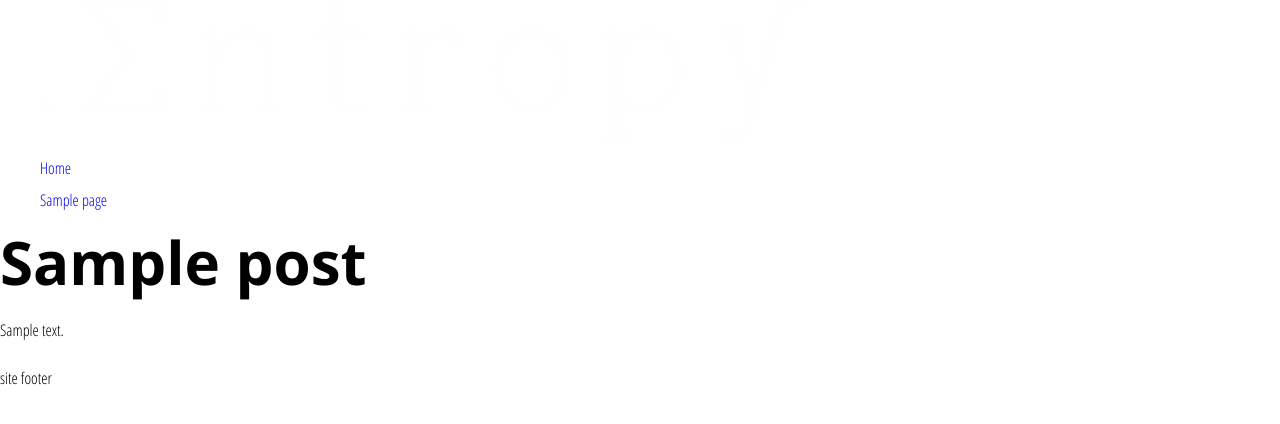
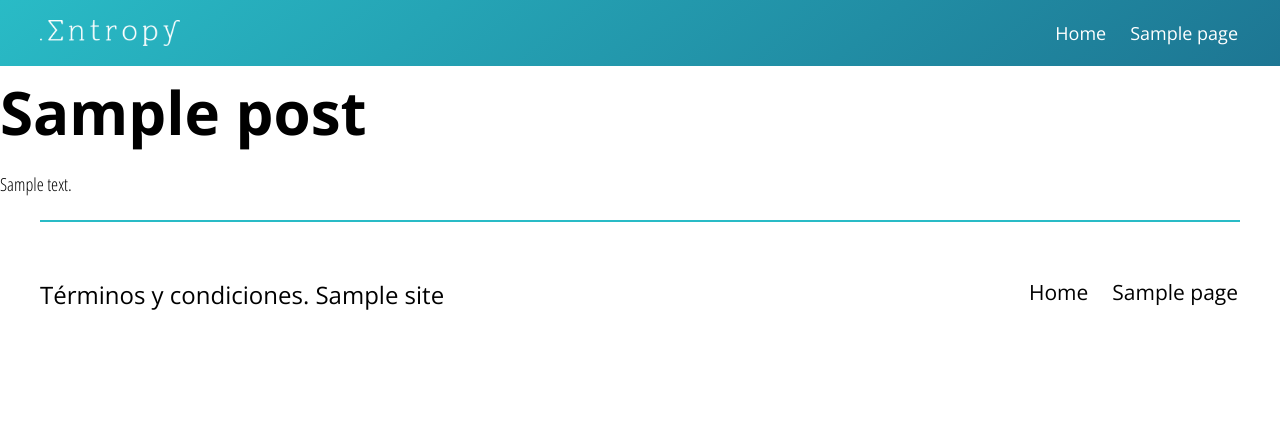
Before and after one commit to ricardocuellar/booktropy, a WordPress theme: template themes/Booktropy/page.php in a window 1280 px wide. Shown: the top 424 px of the page. Run offline with PHP 8.4 and a stand-in for WordPress, Linux system fonts and the light colour scheme; the site name, menu and one post (Sample post) are stand-ins, and other content is empty.

Commit message:
Se agrego Header y footer

```diff
--- a/themes/Booktropy/footer.php
+++ b/themes/Booktropy/footer.php
@@ -1,7 +1,22 @@
 
-    <footer class="site-footer">
-        <p>site footer</p>
+    <footer class="site-footer contenedor">
+        <hr>
+        <div class="contenido-footer">
+
+        <p class="copyright">Términos y condiciones. <?php echo get_bloginfo('name');?></p>
+
+        <?php //Menú de navegación
+                $args = array(
+                    'theme_location' => 'menu-principal',
+                    'container' => 'nav',
+                    'container_class' => 'menu-principal'
+                );
+                wp_nav_menu($args);
+            ?>
+
+        </div>
     </footer>
 
+    <?php wp_footer();?>
 </body>
 </html>
--- a/themes/Booktropy/functions.php
+++ b/themes/Booktropy/functions.php
@@ -14,14 +14,24 @@
 
     //Styles y Scripts
     function booktropy_scripts_styles(){
+        /***************STYLES*****************/
         //Agregando Normalize al proyecto
         wp_enqueue_style('normalize', get_template_directory_uri().'/css/normalize.css',array(),'8.0.1');
+
+        //Agregamos estilos de Slicknav
+        wp_enqueue_style('slicknavCSS', get_template_directory_uri().'/css/slicknav.min.css',array(),'1.0.0');
 
         //Agregando fuentes al proyecto
         wp_enqueue_style('googleFont','https://fonts.googleapis.com/css?family=Open+Sans+Condensed:300,700|Open+Sans:400,700&display=swap',array(),'1.0.0');
 
         //Agregamos la hoja de estilos principal.
         wp_enqueue_style('style', get_stylesheet_uri(), array('normalize','googleFont'),'1.0.0'); //En la dependencia se carga primero normalize y googleFont.
+
+
+        /****************SCRIPTS**************/
+        wp_enqueue_script('slicknavJS',get_template_directory_uri().'/js/jquery.slicknav.min.js',array('jquery'),'1.0.0',true);
+        wp_enqueue_script('scripts',get_template_directory_uri().'/js/scripts.js',array('jquery','slicknavJS'),'1.0.0',true);
+
 
     }
 
--- /dev/null
+++ b/themes/Booktropy/js/scripts.js
@@ -0,0 +1,6 @@
+jQuery(document).ready( $ => {
+    $('.site-header .menu-principal .menu').slicknav({
+        label: '',
+        appendTo: '.site-header'
+    });
+});
--- a/themes/Booktropy/style.css
+++ b/themes/Booktropy/style.css
@@ -30,8 +30,7 @@ html{
 }
 
 body{
-    font-size: 16px;
-    font-size: 1.6rem;
+    font-size: 18px;
     line-height: 2;
     font-family: var(--fuenteTexto);
   }
@@ -88,3 +87,150 @@ img{
     margin: 0 auto;
 
 }
+
+hr{
+    border: 1px solid var(--colorPrimario);
+}
+
+/***HEADER***/
+.site-header{
+    background: linear-gradient(321.84deg, #1d7693 0%, #29bbc6 100%);
+    padding: 1.5rem 0;
+}
+
+.barra-navegacion{
+    display: flex;
+    justify-content: center;
+    align-items: center;
+    text-align: center;
+}
+
+@media (min-width: 768px) {
+    .barra-navegacion{
+        display: flex;
+        justify-content: space-between;
+        align-items: center;
+        vertical-align: middle;
+    }
+}
+
+
+
+.logo{
+    display: flex;
+    justify-content: center;
+    align-items: center;
+    height: 26px;
+    width: 140px;
+}
+
+
+/**Menú principal**/
+.menu-principal{
+    display: none;
+}
+
+@media (min-width: 768px) {
+    .menu-principal{
+        display: flex;
+        align-items: center;
+        justify-content: flex-end;
+    }
+
+    .menu-principal .menu{
+        display: flex;
+        justify-content: space-around;
+    }
+
+    .menu-principal li{
+        margin-right: 2rem;
+    }
+
+    .menu-principal li:last-of-type{
+        margin-right: 0;
+    }
+}
+
+.menu-principal a{
+    font-family: var(--fuentePrincipal);
+    color: white;
+    font-size: 1.8rem;
+    padding: .5rem .2rem;
+}
+
+@media (min-width: 768px) {
+    .menu-principal a{
+        font-size: 1.8rem;
+    }
+}
+
+/*
+.menu-principal .current_page_item{
+    border-bottom: 3px solif var(--colorTexto);
+}
+*/
+
+/** Menú Movil **/
+
+.slicknav_menu{
+    background: linear-gradient(321.84deg, #1d7693 0%, #29bbc6 100%);
+    display: flex;
+    align-items: center;
+    flex-direction: column;
+    /**background-color: #26C580;**/
+}
+
+@media (min-width: 768px) {
+    .slicknav_menu{
+        display: none;
+    }
+}
+
+.slicknav_btn{
+    background-color: #1d7693;
+    margin: 2rem 0;
+    padding: 1.5rem;
+}
+
+.slicknav_nav a{
+    font-size: ;
+    text-align: center;
+    font-family: var(--fuentePrincipal);
+}
+
+
+/****FOOTER****/
+.contenido-footer{
+    padding: 4rem 0;
+}
+
+@media (min-width: 768px) {
+    .contenido-footer{
+        display: flex;
+        justify-content: space-between;
+    }
+}
+
+.site-footer .menu-principal{
+    display: block;
+}
+
+.site-footer a{
+    color: black;
+    text-align: center;
+    font-size: 2.1rem;
+}
+
+.copyright{
+    text-align: center;
+    font-family: var(--fuentePrincipal);
+    font-size: 1.8rem;
+    margin: 0 0 2rem 0;
+}
+
+@media (min-width: 768px) {
+    .copyright{
+        font-size: 2.4rem;
+        margin: 0;
+    }
+}
```
Also changed, not shown: themes/Booktropy/css/slicknav.min.css (added, +5 -0 lines), themes/Booktropy/header.php (line endings or trailing spaces), themes/Booktropy/js/jquery.slicknav.min.js (added).
